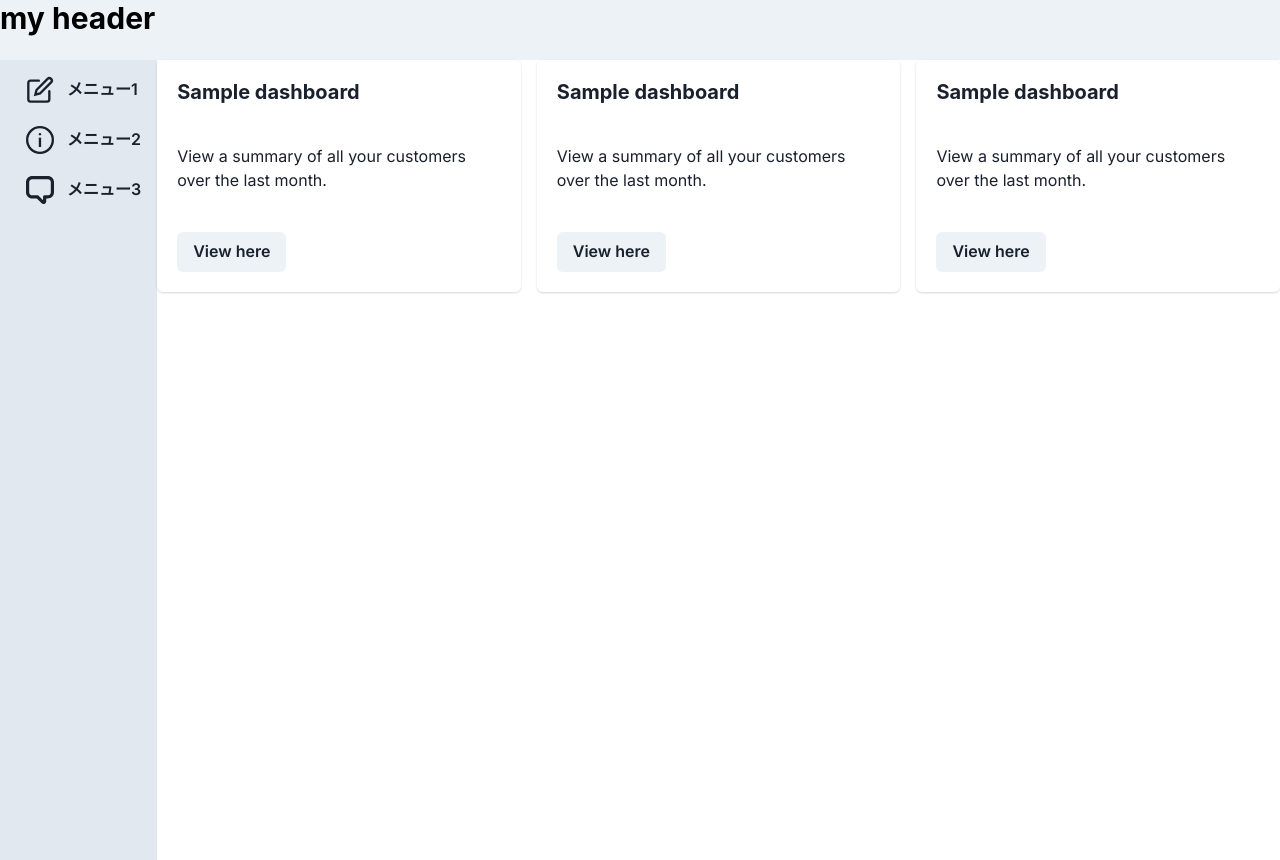
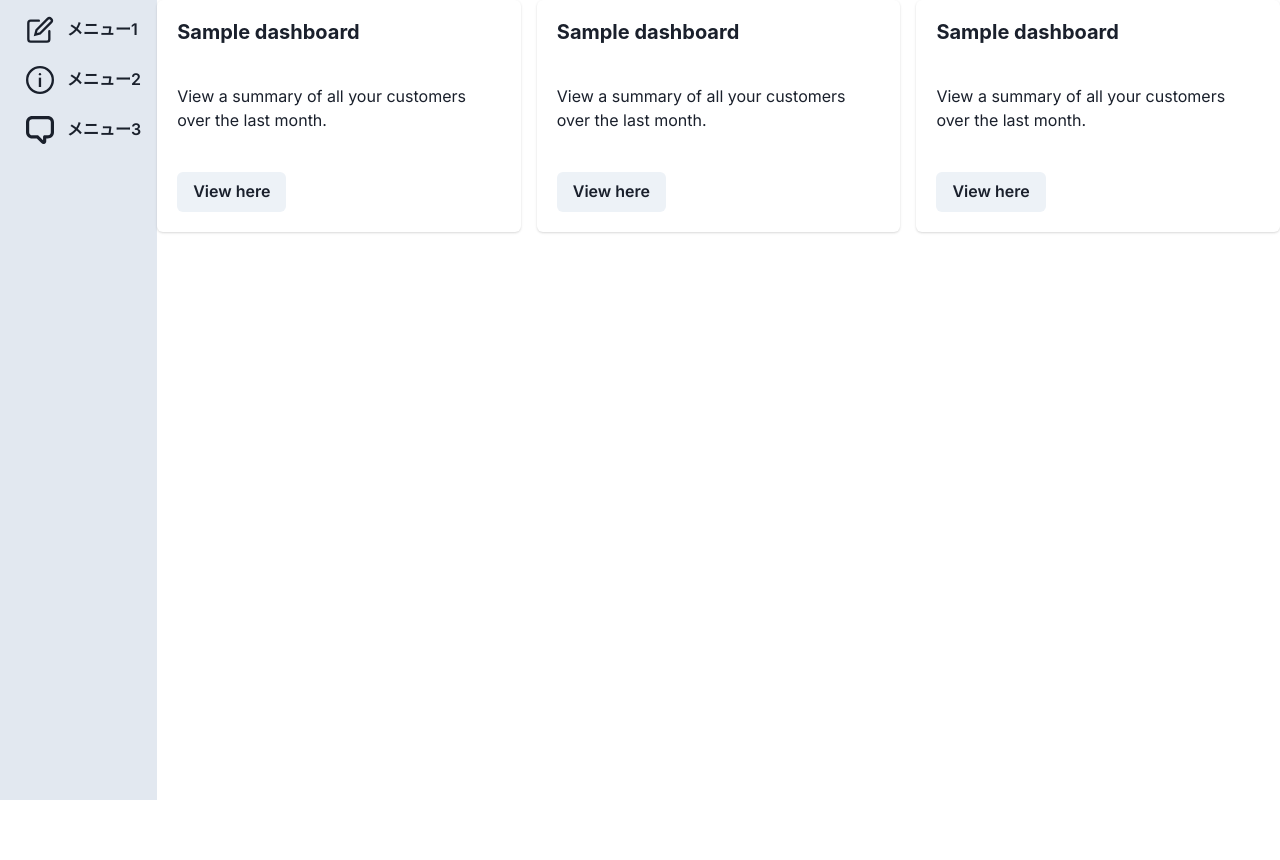
Before and after one commit to Nakanishi21/cloudflare-next, a Next.js app: page / in a window 1280 px wide. After the commit the page ends 800 px from the top, so only its background shows below. Built offline with nearby package versions, Linux system fonts and the light colour scheme.

Commit message:
レイアウトを変えてみるため、ヘッダーを削除

```diff
--- a/src/app/layout.tsx
+++ b/src/app/layout.tsx
@@ -20,7 +20,6 @@ export default function RootLayout({
     <html lang="ja">
       <body className={inter.className}>
         <Providers>
-          <TopHeader />
           <div style={{ display: 'flex' }}>
             <Sidebar />
             {children}
```
